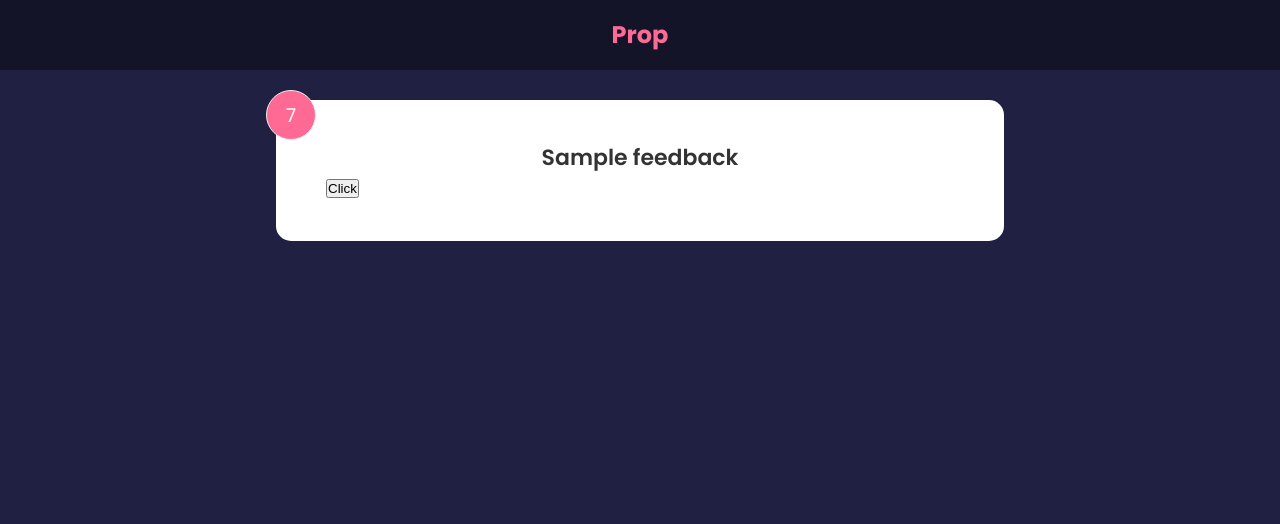
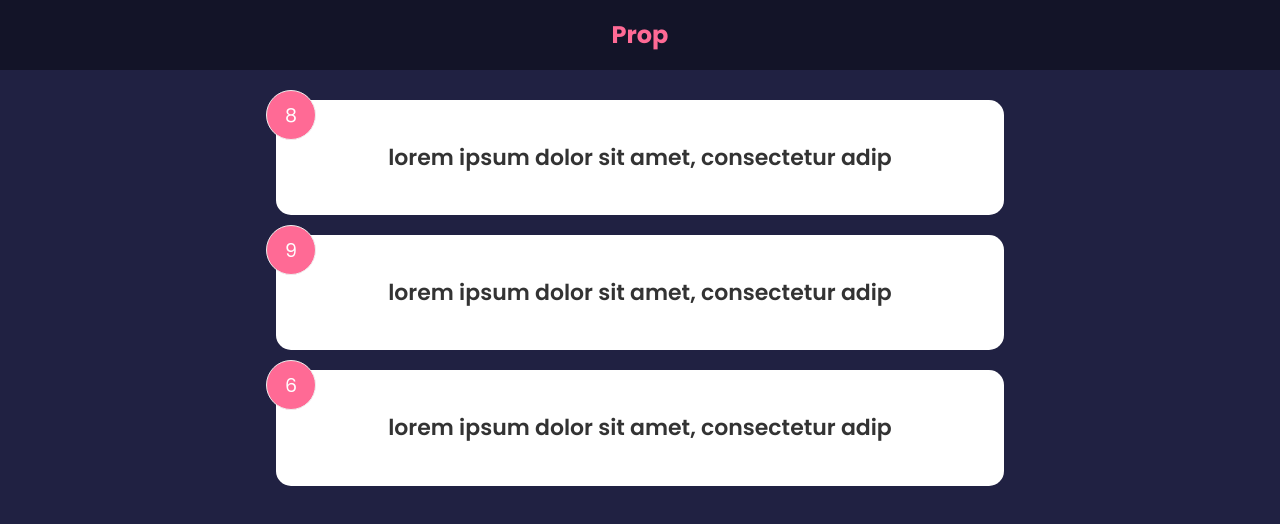
Before and after one commit to Eshwar17/Feedback-App, a React (Create React App) app: page / in a window 1280 px wide. Shown: the top 524 px of the page. Built offline with nearby package versions, Linux system fonts and the light colour scheme.

Commit message:
Practiced managing global states

```diff
--- a/src/App.js
+++ b/src/App.js
@@ -1,14 +1,16 @@
-import React from "react";
-import FeedbackItem from "./components/FeedbackItem";
+import React, {useState} from "react";
+import FeedbackList from "./components/FeedbackList";
 import Header from "./components/Header";
+import FeedbackData from "./data/FeedbackData";
 import './index.css';
+
 function App() {
-
+   const [feedback, setFeedback] = useState(FeedbackData);
     return (
         <>
             <Header text='Prop' />
             <div className="container">
-                <FeedbackItem />
+                <FeedbackList feedback={feedback}/>
             </div>
         </>
     );
--- a/src/components/FeedbackItem.jsx
+++ b/src/components/FeedbackItem.jsx
@@ -1,26 +1,11 @@
-import React, {useState} from 'react'
-
-function FeedbackItem() {
-    const [rating, setRating] = useState(7);
-    const [text, setText] = useState('Sample feedback');
-
-    const handleClick = () => {
-        // setRating(rating + 1);
-        // setText('Thank you for your feedback');
-        // setRating(10);
-        //If you want to have the access to the previous value use the below function
-        setRating((prev) => {
-            return prev + 1;
-        })
-    };
+function FeedbackItem({item}) {
 
     return (
         <div className='card'>
-        <div className='num-display'>{rating}</div>
+        <div className='num-display'>{item.rating}</div>
             <div className='text-display'>
-                <h2>{text}</h2>
+                <h2>{item.text}</h2>
         </div>
-        <button onClick={handleClick}>Click</button>
         </div>
     )
 }
--- /dev/null
+++ b/src/components/FeedbackList.jsx
@@ -0,0 +1,12 @@
+import React from 'react';
+import FeedbackItem from './FeedbackItem';
+
+function FeedbackList(props) {
+  return (
+    <div className='feedback-list'>
+      {props.feedback.map((item) => <FeedbackItem key={item} item={item} />)}
+    </div>
+  )
+}
+
+export default FeedbackList
--- /dev/null
+++ b/src/data/FeedbackData.js
@@ -0,0 +1,19 @@
+const FeedbackData = [
+    {
+        id: 1,
+        rating: 8,
+        text: 'lorem ipsum dolor sit amet, consectetur adip',
+    },
+    {
+        id: 2,
+        rating: 9,
+        text: 'lorem ipsum dolor sit amet, consectetur adip',
+    },
+    {
+        id: 3,
+        rating: 6,
+        text: 'lorem ipsum dolor sit amet, consectetur adip',
+    },
+];
+
+export default FeedbackData;
```
